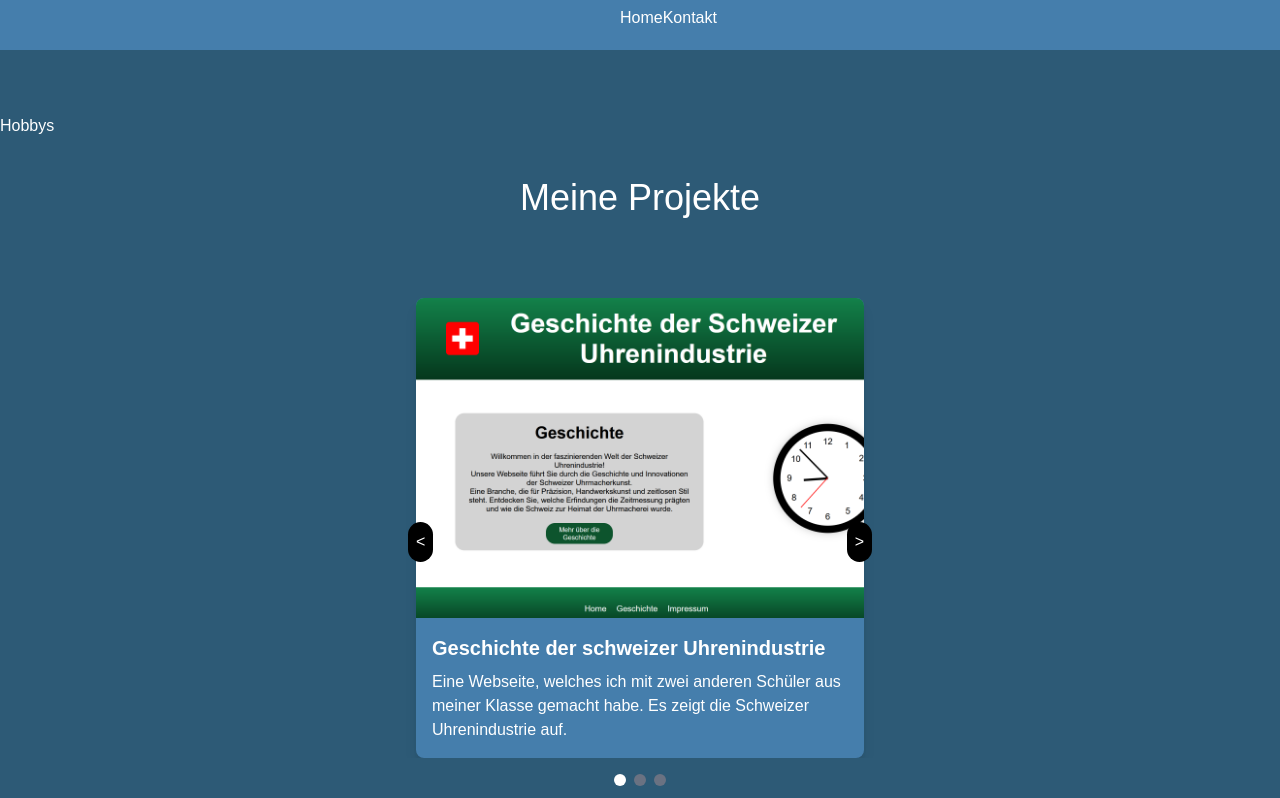
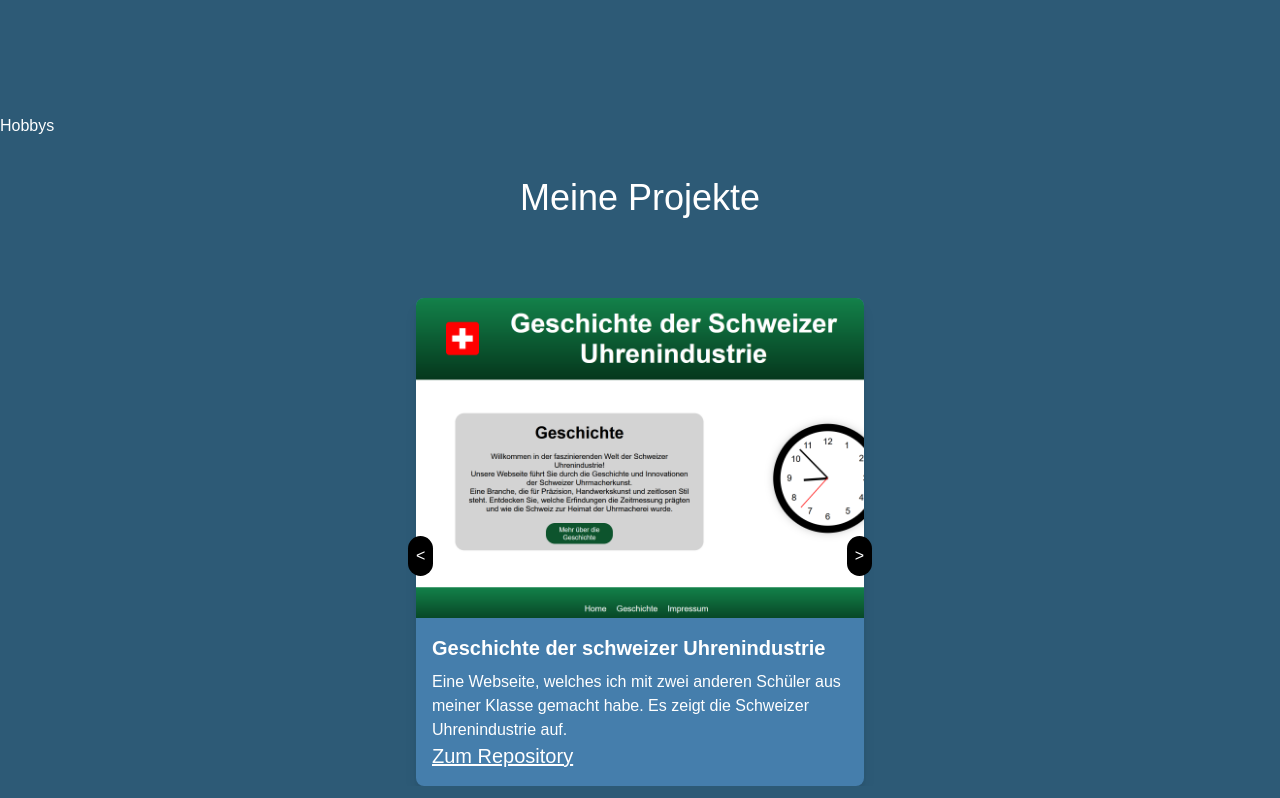
Before and after one commit to Gianimon/portfolio, a Next.js app: page /about-me in a window 1280 px wide. Shown: the part 750-1548 px from the top of the page. Built offline with nearby package versions, Linux system fonts and the light colour scheme.

Commit message:
removed fotter + repository of project

```diff
--- a/src/app/about-me/page.js
+++ b/src/app/about-me/page.js
@@ -58,8 +58,6 @@ export default function AboutMe() {
                     <SkillBars />
                 </section>
             </main>
-
-            <footer><Footer></Footer></footer>
         </div>
     );
 }
--- a/src/app/contact/page.js
+++ b/src/app/contact/page.js
@@ -40,7 +40,6 @@ export default function Contact() {
                     </div>
                 </div>
             </main>
-            <footer><Footer></Footer></footer>
         </div>
 )
 }
--- a/src/app/page.js
+++ b/src/app/page.js
@@ -36,8 +36,6 @@ export default function Home() {
                     </div>
                 </div>
             </main>
-
-            <footer><Footer></Footer></footer>
         </div>
 )
 }
--- a/src/components/carousel.jsx
+++ b/src/components/carousel.jsx
@@ -20,14 +20,16 @@ export default function Carousel() {
             description: "Eine Webseite, welches ich mit zwei anderen Schüler " +
                 "aus meiner Klasse gemacht habe. Es zeigt die Schweizer Uhrenindustrie auf.",
             imageUrl: "http://localhost:3000/geschichte-uhrenindustrie.png",
-            link: "https://geschichte-der-schweizer-uhrenindustrie.vercel.app/"
+            link: "https://geschichte-der-schweizer-uhrenindustrie.vercel.app/",
+            repoLink: "https://github.com/Gianimon/portfolio"
         },
         {
             id: 2,
             title: "Gianimod",
             description: "Description of project 2",
             imageUrl: "https://via.placeholder.com/400x300?text=Project+2",
-            link: "https://example.com/stalinium"
+            link: "https://example.com/stalinium",
+            repoLink: "https://example.com/stalinium"
         },
         {
             id: 3,
@@ -35,7 +37,8 @@ export default function Carousel() {
             description: "Eine Minecraft Mod, die mit mehreren Freunden gemacht" +
                 " wurde. Sie fügt neue Materiallien und neue Waffen ins Spiel inzu.",
             imageUrl: "http://localhost:3000/stalinium.jpg",
-            link: "https://modrinth.com/mod/stalinium-mod"
+            link: "https://modrinth.com/mod/stalinium-mod",
+            repoLink: "https://github.com/KrisHD1337/Stalinium"
         },
     ];
 
@@ -58,21 +61,27 @@ export default function Carousel() {
                         {projects.map((project) => (
                             <div key={project.id}
                                  className="w-full flex-shrink-0 px-4">
+                                <div
+                                    className="bg-[#457EAC] rounded-lg overflow-hidden shadow-lg">
                                     <a href={project.link} target="_blank"
                                        rel="noopener noreferrer">
-                                    <div
-                                        className="bg-[#457EAC] rounded-lg overflow-hidden shadow-lg">
                                         <img
                                             src={project.imageUrl}
                                             alt={project.title}
                                             className="w-full h-80 object-cover"
                                         />
+                                    </a>
                                     <div className="p-4">
                                         <h3 className="text-xl font-bold">{project.title}</h3>
                                         <p className="mt-2">{project.description}</p>
+                                        <a href={project.repoLink}
+                                           target="_blank"
+                                           rel="noopener noreferrer"
+                                           className="text-xl text-white underline hover:text-blue-300">
+                                            Zum Repository
+                                        </a>
                                     </div>
                                 </div>
-                                </a>
                             </div>
                         ))}
                     </div>
```
Lines whose indentation alone changed are shown as unchanged.
